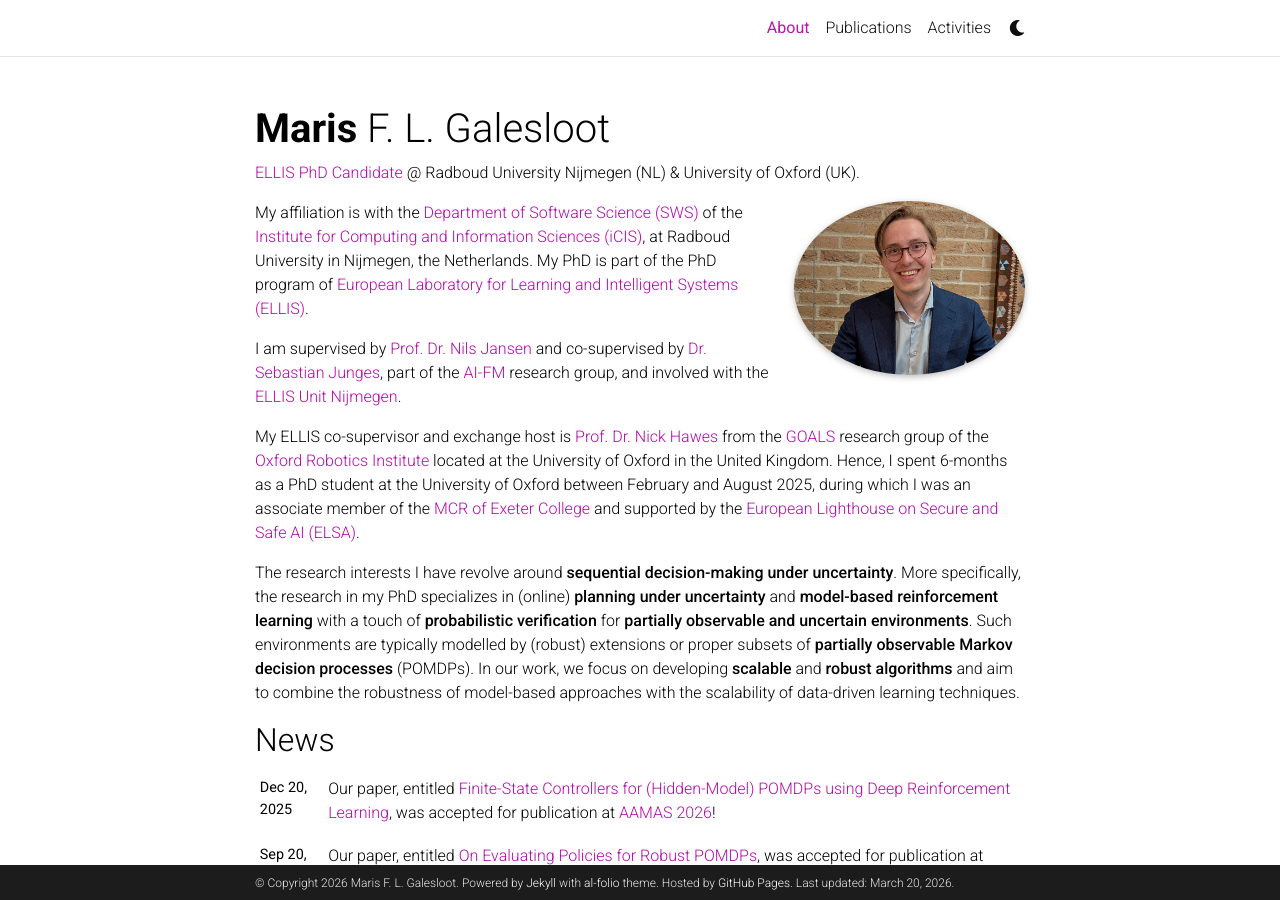
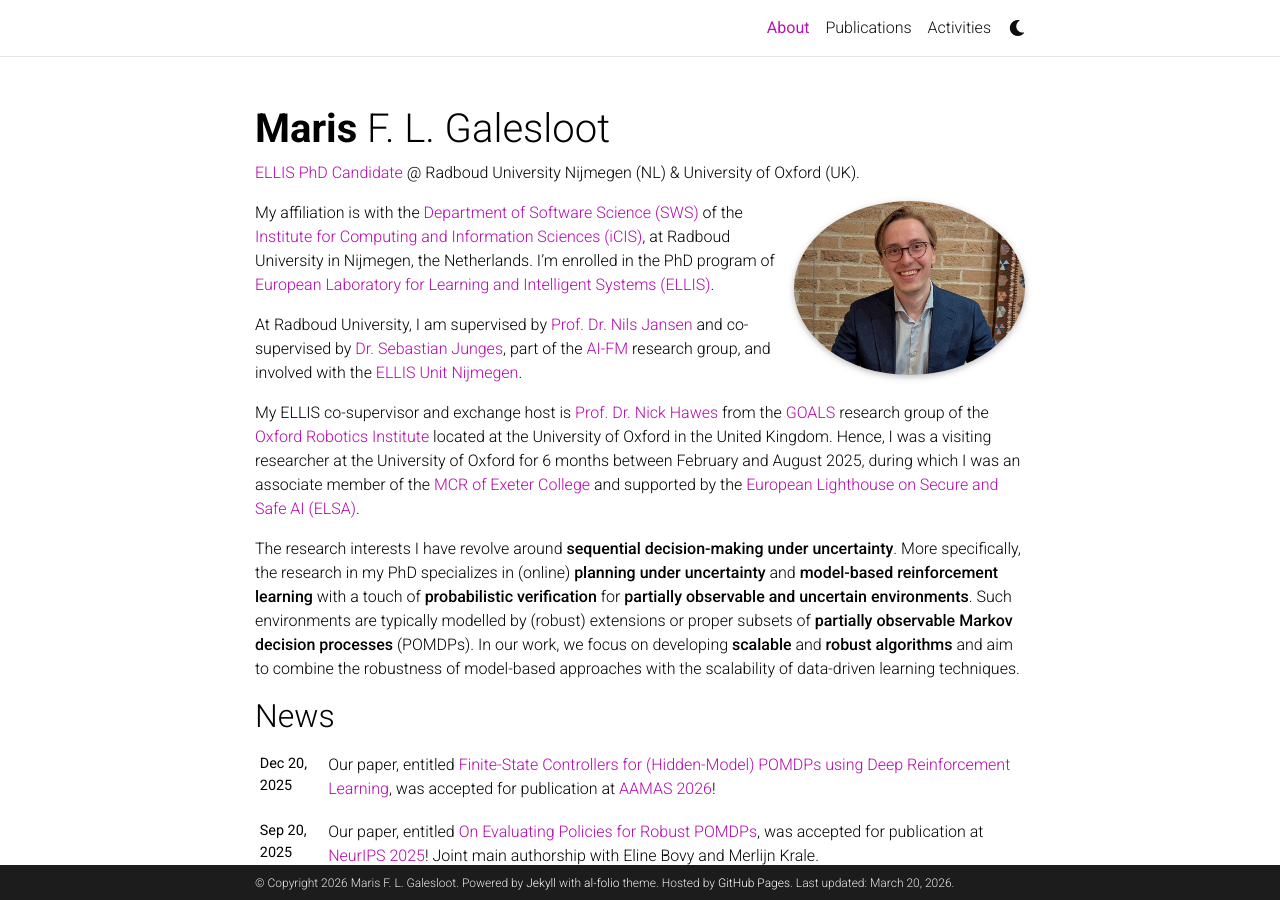
Before and after one commit to marisgg/marisgg.github.io, a Jekyll site: the page built from _pages/about.md, in a window 1280 px wide and 900 px high. Built offline with Jekyll 4.4.1, drawn with Linux system fonts in a browser that asks for light colours; full-size pictures stand in for the smaller copies a plugin makes; comment, search, counter and statistics services are not loaded; a style sheet for code colours, icons or effects is not loaded.

Commit message:
Small update

```diff
--- a/_pages/about.md
+++ b/_pages/about.md
@@ -17,11 +17,11 @@ selected_papers: true # includes a list of papers marked as "selected={true}"
 social: true  # includes social icons at the bottom of the page
 ---
 
-My affiliation is with the <a href='https://sws.cs.ru.nl/'>Department of Software Science (SWS)</a> of the <a href='https://www.ru.nl/icis/'>Institute for Computing and Information Sciences (iCIS)</a>, at Radboud University in Nijmegen, the Netherlands. My PhD is part of the PhD program of <a href='https://ellis.eu/'>European Laboratory for Learning and Intelligent Systems (ELLIS)</a>.
+My affiliation is with the <a href='https://sws.cs.ru.nl/'>Department of Software Science (SWS)</a> of the <a href='https://www.ru.nl/icis/'>Institute for Computing and Information Sciences (iCIS)</a>, at Radboud University in Nijmegen, the Netherlands. I'm enrolled in the PhD program of <a href='https://ellis.eu/'>European Laboratory for Learning and Intelligent Systems (ELLIS)</a>.
 
-I am supervised by <a href='https://www.nilsjansen.org'>Prof. Dr. Nils Jansen</a> and co-supervised by <a href='https://sjunges.github.io/'>Dr. Sebastian Junges</a>, part of the <a href='https://ai-fm.org/'>AI-FM</a> research group, and involved with the <a href='https://www.ru.nl/ai/ellis-unit'>ELLIS Unit Nijmegen</a>.
+At Radboud University, I am supervised by <a href='https://www.nilsjansen.org'>Prof. Dr. Nils Jansen</a> and co-supervised by <a href='https://sjunges.github.io/'>Dr. Sebastian Junges</a>, part of the <a href='https://ai-fm.org/'>AI-FM</a> research group, and involved with the <a href='https://www.ru.nl/ai/ellis-unit'>ELLIS Unit Nijmegen</a>.
 
-My ELLIS co-supervisor and exchange host is <a href='https://www.robots.ox.ac.uk/~nickh/'>Prof. Dr. Nick Hawes</a> from the <a href='https://ori.ox.ac.uk/labs/goals/'>GOALS</a> research group of the <a href='https://ori.ox.ac.uk/'>Oxford Robotics Institute</a> located at the University of Oxford in the United Kingdom. Hence, I spent 6-months as a PhD student at the University of Oxford between February and August 2025, during which I was an associate member of the <a href='https://exetermcr.org.uk/'>MCR of Exeter College</a> and supported by the <a href='https://elsa-ai.eu/'>European Lighthouse on Secure and Safe AI (ELSA)</a>.
+My ELLIS co-supervisor and exchange host is <a href='https://www.robots.ox.ac.uk/~nickh/'>Prof. Dr. Nick Hawes</a> from the <a href='https://ori.ox.ac.uk/labs/goals/'>GOALS</a> research group of the <a href='https://ori.ox.ac.uk/'>Oxford Robotics Institute</a> located at the University of Oxford in the United Kingdom. Hence, I was a visiting researcher at the University of Oxford for 6 months between February and August 2025, during which I was an associate member of the <a href='https://exetermcr.org.uk/'>MCR of Exeter College</a> and supported by the <a href='https://elsa-ai.eu/'>European Lighthouse on Secure and Safe AI (ELSA)</a>.
 
 The research interests I have revolve around **sequential decision-making under uncertainty**. More specifically, the research in my PhD specializes in (online) **planning under uncertainty** and **model-based reinforcement learning** with a touch of **probabilistic verification** for **partially observable and uncertain environments**.
 Such environments are typically modelled by (robust) extensions or proper subsets of **partially observable Markov decision processes** (POMDPs).
```
